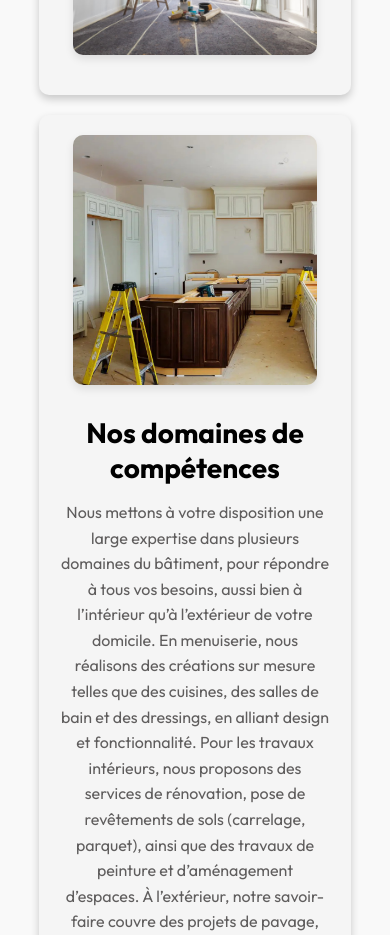
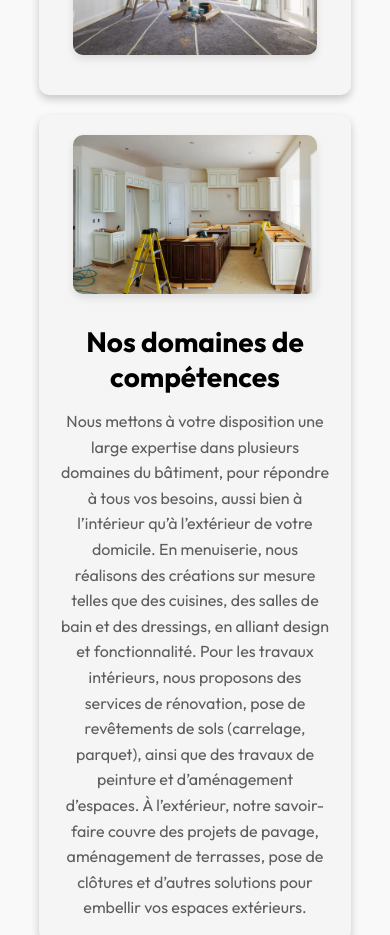
Before and after one commit to NarcisLucas31/bolbosBTP, a React (Vite) app: page / in a window 390 px wide. Shown: the part 2800-3735 px from the top of the page. Built offline with nearby package versions, Linux system fonts and the light colour scheme.

Commit message:
apparemment plus de probleme

```diff
--- a/src/components/imageback/Imageback.css
+++ b/src/components/imageback/Imageback.css
@@ -80,5 +80,3 @@
     width: 100%; /* L'image occupe toute la largeur */
   }
 }
-
-}
--- a/src/components/imagegauche/Imagegauche.css
+++ b/src/components/imagegauche/Imagegauche.css
@@ -16,7 +16,7 @@
   justify-content: center;
 }
 
-.apropos-img {
+.imagegauche-img {
   max-width: 100%;
   height: auto;
   border-radius: 10px;
@@ -59,7 +59,7 @@
     margin-bottom: 20px; /* Ajout d'un espace entre l'image et le texte */
     width: 100%;
   }
-  .apropos-img {
+  .imagegauche-img {
     max-width: 90%; /* Réduit légèrement la largeur de l'image pour les petits écrans */
     margin: 0 auto; /* Centre l'image dans son conteneur */
   }
--- a/src/components/imagegauche/Imagegauche.jsx
+++ b/src/components/imagegauche/Imagegauche.jsx
@@ -5,7 +5,7 @@ const Imagegauche = ({ imageSrc, text, titre, subTitre }) => {
   return (
     <div className="imagegauche">
       <div className="image-gauche">
-        <img src={imageSrc} alt="" className="apropos-img" />
+        <img src={imageSrc} alt="" className="imagegauche-img" />
       </div>
 
       <div className="texte-droite">
--- a/src/pages/Dressing.jsx
+++ b/src/pages/Dressing.jsx
@@ -1,6 +1,5 @@
 import React from "react";
 import Navbar from "../components/navbar/Navbar";
-import Titre from "../components/titre/Titre";
 import Footer from "../components/footer/Footer";
 import Avantnav from "../components/avantnav/Avantnav";
 import Heroback from "../components/heroback/Heroback";
```
